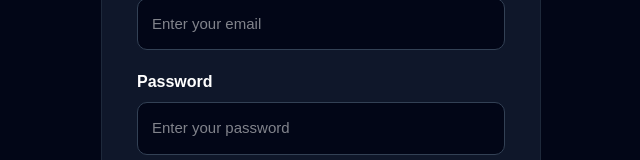
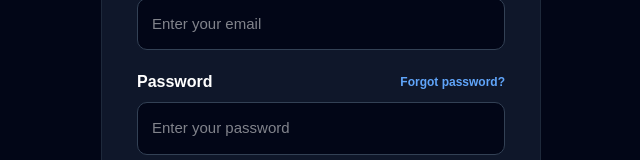
Before and after one commit to smoriki96/Moriki-SMS, a Next.js app: page /login in a window 1280 px wide. Shown: the part 336-496 px from the top of the page, without its empty margins (319-959 px from the left). Built offline with nearby package versions, Linux system fonts and the light colour scheme; no server answers.

Commit message:
Add forgot password link to login

```diff
--- a/app/login/page.tsx
+++ b/app/login/page.tsx
@@ -2,6 +2,7 @@
 
 import { useState } from "react";
 import { useRouter } from "next/navigation";
+import Link from "next/link";
 import { supabase } from "../../lib/supabase";
 
 export default function LoginPage() {
@@ -10,7 +11,9 @@ export default function LoginPage() {
   const [email, setEmail] = useState("");
   const [password, setPassword] = useState("");
   const [message, setMessage] = useState("");
-  const [messageType, setMessageType] = useState<"error" | "success">("error");
+  const [messageType, setMessageType] = useState<
+    "error" | "success"
+  >("error");
   const [loading, setLoading] = useState(false);
 
   async function handleLogin(
@@ -57,13 +60,6 @@ export default function LoginPage() {
       setMessageType("success");
       setMessage("Login successful. Redirecting...");
 
-      /*
-       * All normal login accounts go to the
-       * customer dashboard.
-       *
-       * Admin access is protected separately
-       * by the server-side proxy.
-       */
       router.replace("/dashboard");
     } catch (error) {
       console.error("LOGIN ERROR:", error);
@@ -149,7 +145,9 @@ export default function LoginPage() {
             autoComplete="email"
             placeholder="Enter your email"
             value={email}
-            onChange={(e) => setEmail(e.target.value)}
+            onChange={(e) =>
+              setEmail(e.target.value)
+            }
             disabled={loading}
             style={{
               width: "100%",
@@ -164,17 +162,36 @@ export default function LoginPage() {
             }}
           />
 
-          <label
-            htmlFor="password"
+          <div
             style={{
-              display: "block",
+              display: "flex",
+              justifyContent: "space-between",
+              alignItems: "center",
               marginTop: "20px",
               marginBottom: "8px",
-              fontWeight: "600",
             }}
           >
-            Password
-          </label>
+            <label
+              htmlFor="password"
+              style={{
+                fontWeight: "600",
+              }}
+            >
+              Password
+            </label>
+
+            <Link
+              href="/reset-password"
+              style={{
+                color: "#60a5fa",
+                textDecoration: "none",
+                fontSize: "12px",
+                fontWeight: "600",
+              }}
+            >
+              Forgot password?
+            </Link>
+          </div>
 
           <input
             id="password"
@@ -182,7 +199,9 @@ export default function LoginPage() {
             autoComplete="current-password"
             placeholder="Enter your password"
             value={password}
-            onChange={(e) => setPassword(e.target.value)}
+            onChange={(e) =>
+              setPassword(e.target.value)
+            }
             disabled={loading}
             style={{
               width: "100%",
@@ -206,14 +225,20 @@ export default function LoginPage() {
               padding: "15px",
               border: "none",
               borderRadius: "10px",
-              background: loading ? "#475569" : "#2563eb",
+              background: loading
+                ? "#475569"
+                : "#2563eb",
               color: "#ffffff",
               fontSize: "16px",
               fontWeight: "700",
-              cursor: loading ? "not-allowed" : "pointer",
+              cursor: loading
+                ? "not-allowed"
+                : "pointer",
             }}
           >
-            {loading ? "Checking..." : "Login"}
+            {loading
+              ? "Checking..."
+              : "Login"}
           </button>
         </form>
 
@@ -246,7 +271,7 @@ export default function LoginPage() {
           }}
         >
           Don't have an account?{" "}
-          <a
+          <Link
             href="/register"
             style={{
               color: "#60a5fa",
@@ -255,7 +280,7 @@ export default function LoginPage() {
             }}
           >
             Create Account
-          </a>
+          </Link>
         </p>
       </div>
     </main>
```
